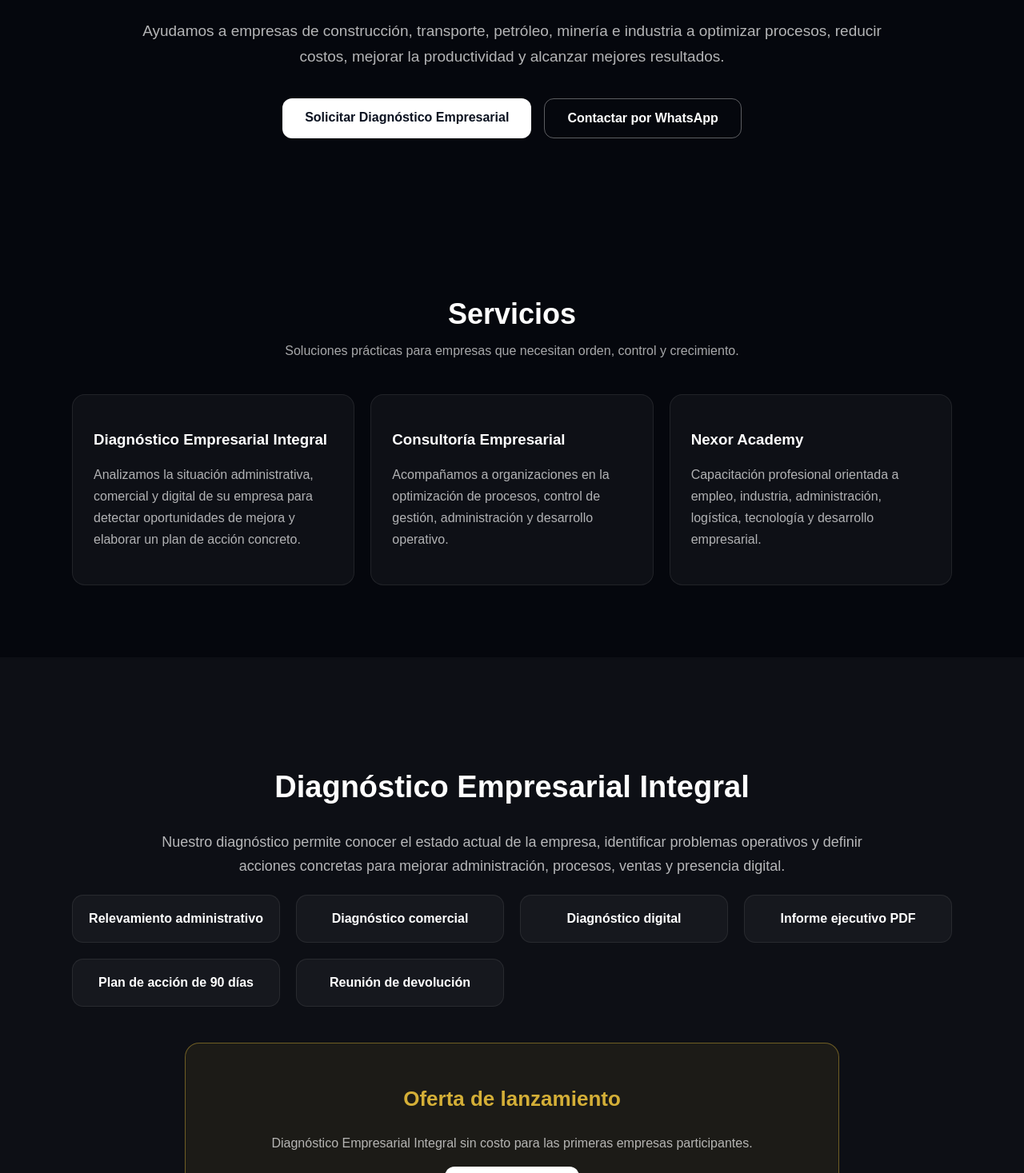
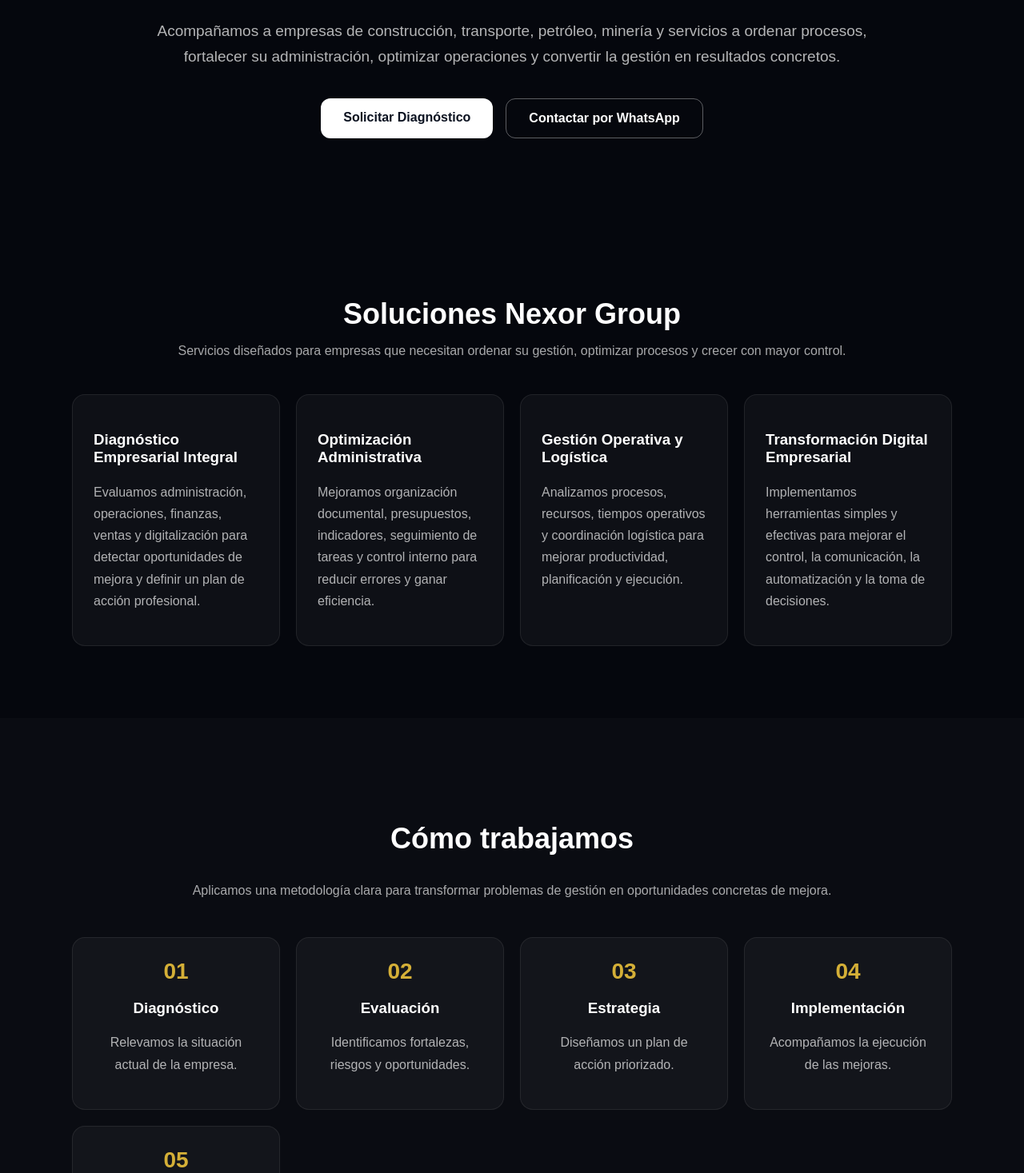
Before and after one commit to josecavallari1987-star/nexor-group, a Next.js app: page / in a window 1280 px wide. Shown: the part 823-2290 px from the top of the page at 80% size. Built offline with nearby package versions, Linux system fonts and the light colour scheme.

Commit message:
Mejora sitio web Nexor Group

```diff
--- a/app/page.tsx
+++ b/app/page.tsx
@@ -1,13 +1,13 @@
  export default function Home() {
-   const whatsapp = "https://wa.me/542994737731"
+  const whatsapp =
+    "https://wa.me/5492994737731?text=Hola%20Nexor%20Group,%20quiero%20solicitar%20informacion%20sobre%20sus%20servicios.";
 
   return (
     <div style={{ background: "#05070d", color: "white", minHeight: "100vh" }}>
-
       {/* HERO */}
       <section style={{ textAlign: "center", padding: "140px 20px 80px" }}>
         <h1 style={{ fontSize: 56, maxWidth: 1100, margin: "0 auto" }}>
-          Impulsamos el crecimiento de empresas mediante gestión, administración y transformación digital
+          Impulsamos el crecimiento de empresas a través de la gestión, la estrategia y la transformación operativa
         </h1>
 
         <p style={{
@@ -17,19 +17,22 @@
           fontSize: 19,
           lineHeight: 1.7
         }}>
-          Ayudamos a empresas de construcción, transporte, petróleo, minería e industria
-          a optimizar procesos, reducir costos, mejorar la productividad y alcanzar mejores resultados.
+          Acompañamos a empresas de construcción, transporte, petróleo, minería y servicios
+          a ordenar procesos, fortalecer su administración, optimizar operaciones y convertir
+          la gestión en resultados concretos.
         </p>
 
         <div style={{ marginTop: 35, display: "flex", gap: 16, justifyContent: "center", flexWrap: "wrap" }}>
           <a
- href="https://api.whatsapp.com/send?phone=5492994737731&text=Hola%20Nexor%20Group,%20quiero%20solicitar%20un%20Diagnostico%20Empresarial%20Integral."
+            href="https://wa.me/5492994737731?text=Hola%20Nexor%20Group,%20quiero%20solicitar%20un%20Diagnostico%20Empresarial%20Integral."
+            target="_blank"
             rel="noopener noreferrer"
             style={buttonPrimary}
           >
-  Solicitar Diagnóstico Empresarial
+            Solicitar Diagnóstico
           </a>
-          <a href={whatsapp} target="_blank" style={buttonSecondary}>
+
+          <a href={whatsapp} target="_blank" rel="noopener noreferrer" style={buttonSecondary}>
             Contactar por WhatsApp
           </a>
         </div>
@@ -38,31 +41,73 @@
       {/* SERVICIOS */}
       <section style={{ padding: "90px 40px" }}>
         <h2 style={{ textAlign: "center", marginBottom: 15, fontSize: 36 }}>
-          Servicios
+          Soluciones Nexor Group
         </h2>
 
         <p style={{ textAlign: "center", color: "rgba(255,255,255,0.65)", marginBottom: 45 }}>
-          Soluciones prácticas para empresas que necesitan orden, control y crecimiento.
+          Servicios diseñados para empresas que necesitan ordenar su gestión,
+          optimizar procesos y crecer con mayor control.
         </p>
 
         <div style={grid}>
           {[
             {
               t: "Diagnóstico Empresarial Integral",
-              d: "Analizamos la situación administrativa, comercial y digital de su empresa para detectar oportunidades de mejora y elaborar un plan de acción concreto."
+              d: "Evaluamos administración, operaciones, finanzas, ventas y digitalización para detectar oportunidades de mejora y definir un plan de acción profesional."
             },
             {
-              t: "Consultoría Empresarial",
-              d: "Acompañamos a organizaciones en la optimización de procesos, control de gestión, administración y desarrollo operativo."
+              t: "Optimización Administrativa",
+              d: "Mejoramos organización documental, presupuestos, indicadores, seguimiento de tareas y control interno para reducir errores y ganar eficiencia."
             },
             {
-              t: "Nexor Academy",
-              d: "Capacitación profesional orientada a empleo, industria, administración, logística, tecnología y desarrollo empresarial."
+              t: "Gestión Operativa y Logística",
+              d: "Analizamos procesos, recursos, tiempos operativos y coordinación logística para mejorar productividad, planificación y ejecución."
+            },
+            {
+              t: "Transformación Digital Empresarial",
+              d: "Implementamos herramientas simples y efectivas para mejorar el control, la comunicación, la automatización y la toma de decisiones."
             }
           ].map((s) => (
             <div key={s.t} style={card}>
               <h3>{s.t}</h3>
               <p style={textMuted}>{s.d}</p>
+            </div>
+          ))}
+        </div>
+      </section>
+
+      {/* METODO */}
+      <section style={{
+        padding: "100px 40px",
+        textAlign: "center",
+        background: "rgba(255,255,255,0.02)"
+      }}>
+        <h2 style={{ fontSize: 36 }}>Cómo trabajamos</h2>
+
+        <p style={{
+          maxWidth: 850,
+          margin: "20px auto 45px",
+          color: "rgba(255,255,255,0.65)",
+          lineHeight: 1.7
+        }}>
+          Aplicamos una metodología clara para transformar problemas de gestión
+          en oportunidades concretas de mejora.
+        </p>
+
+        <div style={grid}>
+          {[
+            { n: "01", t: "Diagnóstico", d: "Relevamos la situación actual de la empresa." },
+            { n: "02", t: "Evaluación", d: "Identificamos fortalezas, riesgos y oportunidades." },
+            { n: "03", t: "Estrategia", d: "Diseñamos un plan de acción priorizado." },
+            { n: "04", t: "Implementación", d: "Acompañamos la ejecución de las mejoras." },
+            { n: "05", t: "Resultados", d: "Medimos avances y optimizamos continuamente." }
+          ].map((m) => (
+            <div key={m.n} style={card}>
+              <p style={{ color: "#d4af37", fontSize: 28, fontWeight: "bold", margin: 0 }}>
+                {m.n}
+              </p>
+              <h3>{m.t}</h3>
+              <p style={textMuted}>{m.d}</p>
             </div>
           ))}
         </div>
@@ -74,7 +119,7 @@
         textAlign: "center",
         background: "rgba(255,255,255,0.03)"
       }}>
-        <h2 style={{ fontSize: 38 }}>Diagnóstico Empresarial Integral</h2>
+        <h2 style={{ fontSize: 38 }}>Diagnóstico Empresarial Integral Nexor</h2>
 
         <p style={{
           maxWidth: 900,
@@ -83,19 +128,18 @@
           lineHeight: 1.7,
           fontSize: 18
         }}>
-          Nuestro diagnóstico permite conocer el estado actual de la empresa,
-          identificar problemas operativos y definir acciones concretas para mejorar
-          administración, procesos, ventas y presencia digital.
+          Una herramienta profesional diseñada para conocer el estado real de la organización,
+          detectar problemas ocultos y definir acciones concretas de mejora.
         </p>
 
         <div style={grid}>
           {[
             "Relevamiento administrativo",
-            "Diagnóstico comercial",
+            "Análisis operativo",
+            "Evaluación comercial",
             "Diagnóstico digital",
             "Informe ejecutivo PDF",
-            "Plan de acción de 90 días",
-            "Reunión de devolución"
+            "Plan de acción de 90 días"
           ].map((item) => (
             <div key={item} style={smallCard}>
               {item}
@@ -117,7 +161,13 @@
           <p style={textMuted}>
             Diagnóstico Empresarial Integral sin costo para las primeras empresas participantes.
           </p>
-          <a href={whatsapp} target="_blank" style={buttonPrimary}>
+
+          <a
+            href="https://wa.me/5492994737731?text=Hola%20Nexor%20Group,%20quiero%20solicitar%20un%20Diagnostico%20Empresarial%20Integral."
+            target="_blank"
+            rel="noopener noreferrer"
+            style={buttonPrimary}
+          >
             Solicitar ahora
           </a>
         </div>
@@ -153,21 +203,22 @@
         </p>
       </section>
 
-       {/* CONTACTO */}
+      {/* CIERRE */}
       <section style={{ textAlign: "center", padding: "120px 20px" }}>
-  <h2 style={{ fontSize: 38 }}>Hablemos de su empresa</h2>
+        <h2 style={{ fontSize: 38 }}>Argentina tiene talento. Argentina tiene potencial.</h2>
 
-  <p style={textMuted}>
-    Solicite una reunión inicial y conozca cómo Nexor Group puede ayudar a mejorar la gestión de su organización.
+        <p style={{
+          maxWidth: 850,
+          margin: "20px auto",
+          color: "rgba(255,255,255,0.70)",
+          lineHeight: 1.7,
+          fontSize: 18
+        }}>
+          Nosotros aportamos gestión para transformarlo en resultados.
         </p>
 
         <div style={{ marginTop: 30 }}>
-    <a
-      href="https://wa.me/5492994737731"
-      target="_blank"
-      rel="noopener noreferrer"
-      style={buttonPrimary}
-    >
+          <a href={whatsapp} target="_blank" rel="noopener noreferrer" style={buttonPrimary}>
             Contactar por WhatsApp
           </a>
         </div>
@@ -175,7 +226,7 @@
         <p style={{ marginTop: 35, color: "rgba(255,255,255,0.60)" }}>
           josecavallari@nexorgroup.com.ar
           <br />
-    nexorgroup.com.ar
+          www.nexorgroup.com.ar
           <br />
           San Rafael, Mendoza, Argentina
         </p>
```
Lines whose indentation alone changed are shown as unchanged.
